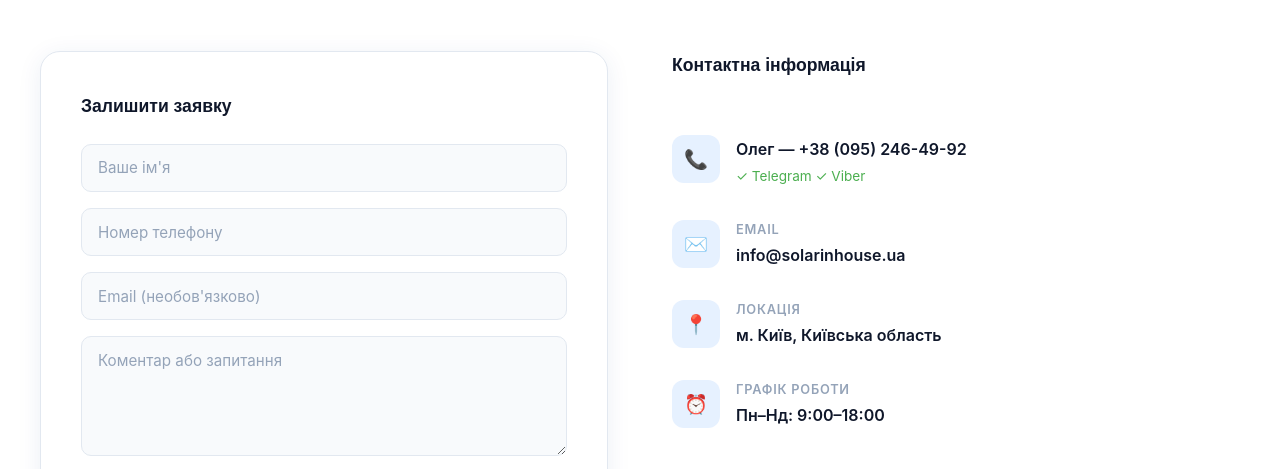
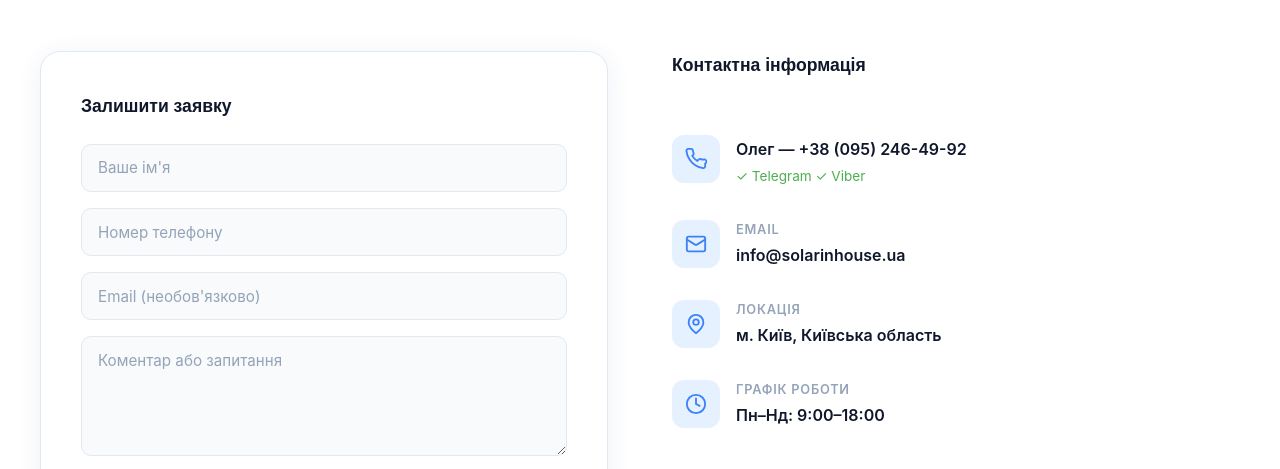
Before and after one commit to IrynaDiatel/solar_in_house, a website: page index.html in a window 1280 px wide. Shown: the part 6280-6749 px from the top of the page. Drawn offline with Linux system fonts and the light colour scheme.

Commit message:
Update index.html

```diff
--- a/index.html
+++ b/index.html
@@ -578,9 +578,9 @@
 <section id="contact">
   <div class="container">
     <div class="section-header">
-      <div class="section-eyebrow"style="text-align:center;">Зв'язатися з нами</div>
-      <h2 class="section-title"style="text-align:center;">Отримайте безкоштовну консультацію</h2>
-      <p class="section-sub"style="text-align:center; margin:0 auto;">Залиште заявку, і наш спеціаліст зв'яжеться з вами протягом 30 хвилин.</p>
+      <div class="section-eyebrow" style="text-align:center;">Зв'язатися з нами</div>
+      <h2 class="section-title" style="text-align:center;">Отримайте безкоштовну консультацію</h2>
+      <p class="section-sub" style="text-align:center; margin:0 auto;">Залиште заявку, і наш спеціаліст зв'яжеться з вами протягом 30 хвилин.</p>
     </div>
     <div class="contact-grid">
       <div class="contact-form">
@@ -599,38 +599,62 @@
       </div>
       <div class="contact-info">
         <div style="font-family:var(--font-display); font-size:1.1rem; font-weight:700; color:var(--gray-900); margin-bottom:1.5rem;">Контактна інформація</div>
+
+        <!-- Телефон -->
         <div class="info-item">
-          <div class="info-icon">📞</div>
+          <div class="info-icon">
+            <svg xmlns="http://www.w3.org/2000/svg" width="22" height="22" viewBox="0 0 24 24" fill="none" stroke="#3b82f6" stroke-width="2" stroke-linecap="round" stroke-linejoin="round">
+              <path d="M22 16.92v3a2 2 0 0 1-2.18 2 19.79 19.79 0 0 1-8.63-3.07A19.5 19.5 0 0 1 4.69 12 19.79 19.79 0 0 1 1.6 3.4 2 2 0 0 1 3.58 1h3a2 2 0 0 1 2 1.72c.127.96.361 1.903.7 2.81a2 2 0 0 1-.45 2.11L7.91 8.56a16 16 0 0 0 5.55 5.55l1.62-1.62a2 2 0 0 1 2.11-.45c.907.339 1.85.573 2.81.7A2 2 0 0 1 22 16.92z"/>
+            </svg>
+          </div>
           <div>
-            <div class="info-value">
-               Олег — +38 (095) 246-49-92
-      </div>
-     <div style="font-size:0.85rem; color:var(--green); margin-top:4px;">
-       ✓ Telegram ✓ Viber
-      </div>
+            <div class="info-value">Олег — +38 (095) 246-49-92</div>
+            <div style="font-size:0.85rem; color:var(--green); margin-top:4px;">✓ Telegram ✓ Viber</div>
           </div>
         </div>
+
+        <!-- Email -->
         <div class="info-item">
-          <div class="info-icon">✉️</div>
+          <div class="info-icon">
+            <svg xmlns="http://www.w3.org/2000/svg" width="22" height="22" viewBox="0 0 24 24" fill="none" stroke="#3b82f6" stroke-width="2" stroke-linecap="round" stroke-linejoin="round">
+              <rect x="2" y="4" width="20" height="16" rx="2"/>
+              <path d="m22 7-8.97 5.7a1.94 1.94 0 0 1-2.06 0L2 7"/>
+            </svg>
+          </div>
           <div>
             <div class="info-label">Email</div>
             <div class="info-value">info@solarinhouse.ua</div>
           </div>
         </div>
+
+        <!-- Локація -->
         <div class="info-item">
-          <div class="info-icon">📍</div>
+          <div class="info-icon">
+            <svg xmlns="http://www.w3.org/2000/svg" width="22" height="22" viewBox="0 0 24 24" fill="none" stroke="#3b82f6" stroke-width="2" stroke-linecap="round" stroke-linejoin="round">
+              <path d="M20 10c0 6-8 12-8 12s-8-6-8-12a8 8 0 0 1 16 0Z"/>
+              <circle cx="12" cy="10" r="3"/>
+            </svg>
+          </div>
           <div>
             <div class="info-label">Локація</div>
             <div class="info-value">м. Київ, Київська область</div>
           </div>
         </div>
+
+        <!-- Графік -->
         <div class="info-item">
-          <div class="info-icon">⏰</div>
+          <div class="info-icon">
+            <svg xmlns="http://www.w3.org/2000/svg" width="22" height="22" viewBox="0 0 24 24" fill="none" stroke="#3b82f6" stroke-width="2" stroke-linecap="round" stroke-linejoin="round">
+              <circle cx="12" cy="12" r="10"/>
+              <polyline points="12 6 12 12 16 14"/>
+            </svg>
+          </div>
           <div>
             <div class="info-label">Графік роботи</div>
             <div class="info-value">Пн–Нд: 9:00–18:00</div>
           </div>
         </div>
+
       </div>
     </div>
   </div>
```
